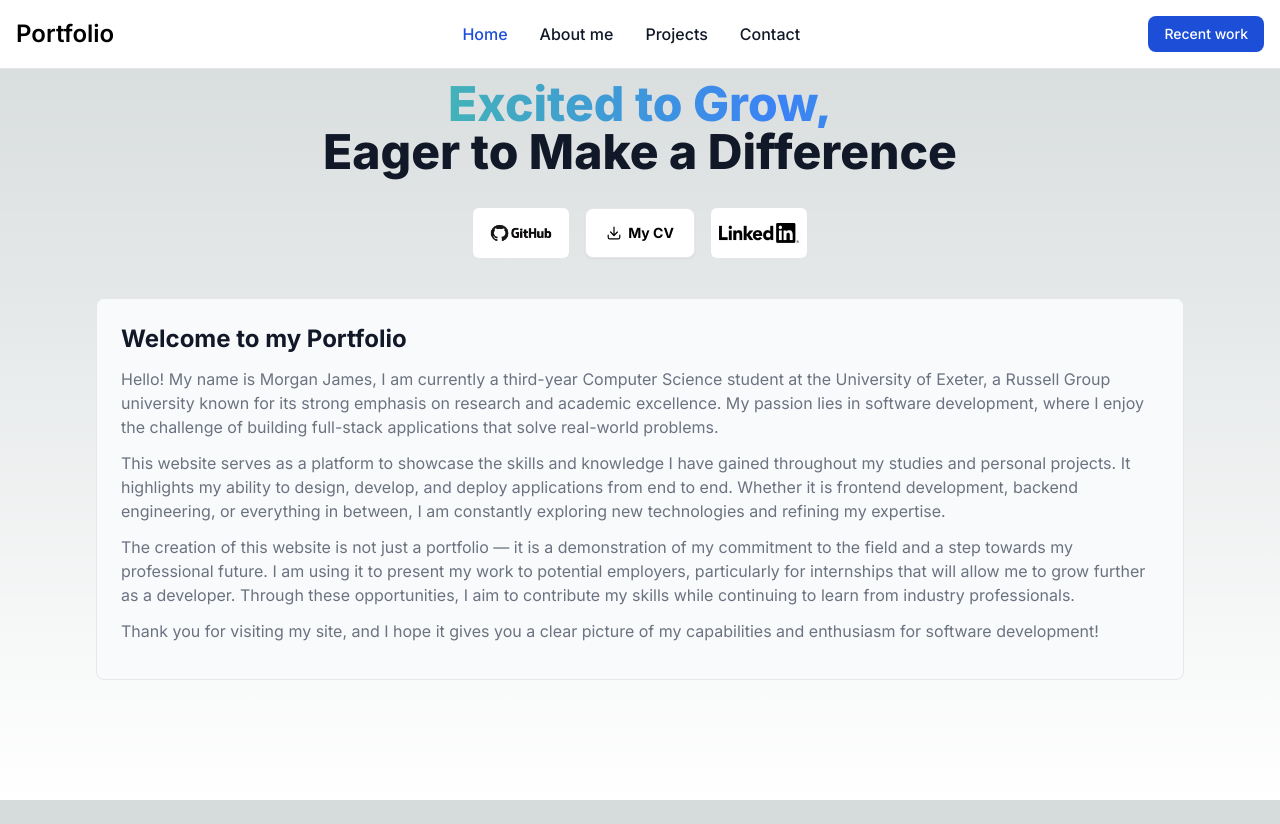
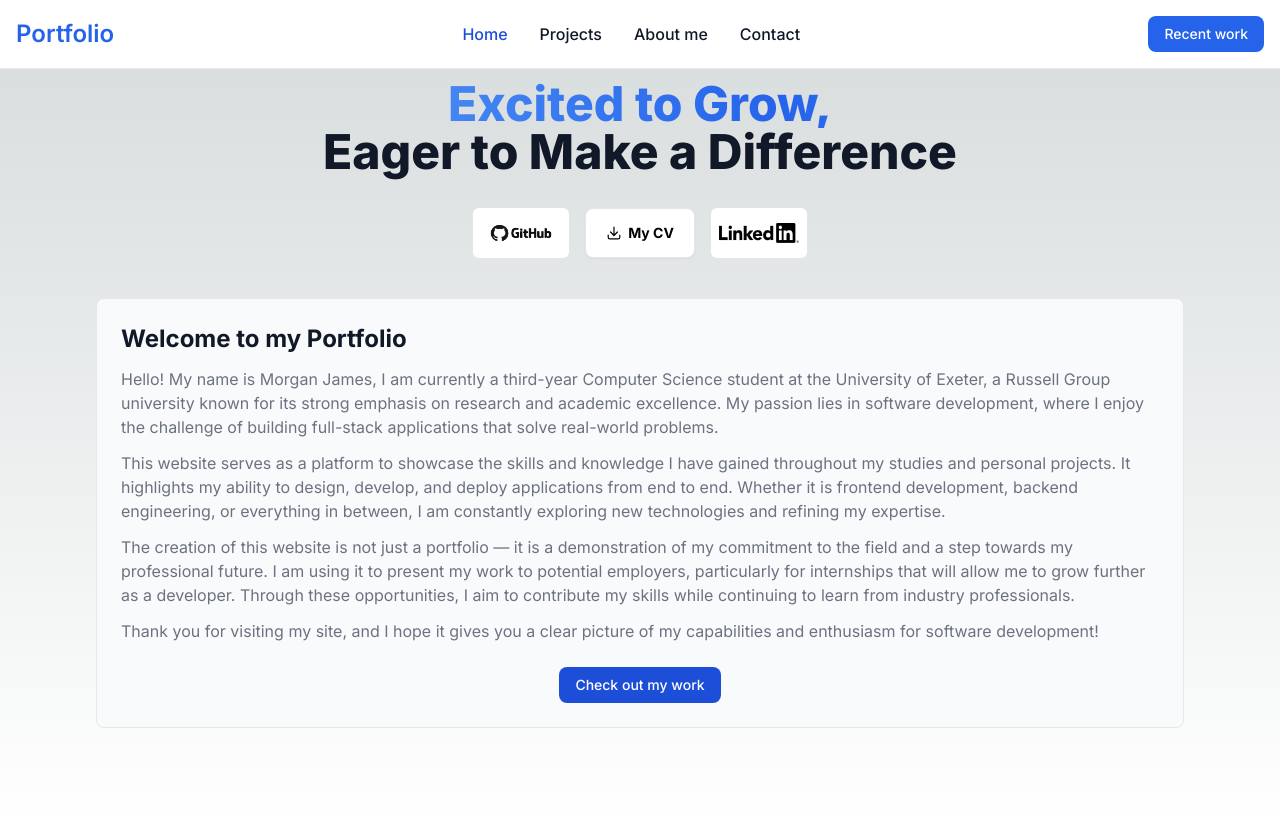
Before and after one commit to Morgan0404/portfolio-website, a Next.js app: page / in a window 1280 px wide. Before the commit the page ends 800 px from the top, so only its background shows below. Built offline with nearby package versions, Linux system fonts and the light colour scheme.

Commit message:
Finished home layout

```diff
--- a/src/app/about/page.tsx
+++ b/src/app/about/page.tsx
@@ -13,7 +13,7 @@ export default function ContactPage() {
             <main className="flex min-h-screen flex-col items-center justify-between p-24 pt-20">
                 <div className="flex flex-col items-center gap-4">
                     <div>
-                        <h1 className="text-4xl font-bold text-center mt-8">My Project Timeline</h1>
+                        <h1 className="text-4xl font-bold text-center mt-8">My Timeline</h1>
                         <Timeline />
                     </div>
                 </div>
--- a/src/app/page.tsx
+++ b/src/app/page.tsx
@@ -16,7 +16,7 @@ export default function Home() {
             <main className="flex min-h-screen flex-col items-center justify-between p-24 pt-20 ">
                 <div className="flex flex-col items-center gap-4">
                     <h1 className="mb-4 text-lg font-extrabold text-gray-900 dark:text-white md:text-4xl md:text-5xl text-center">
-                        <span className="block text-transparent bg-clip-text bg-gradient-to-r from-green-400 via-blue-500 to-green-400 animate-moving-gradient bg-[length:200%]">
+                        <span className="block text-transparent bg-clip-text bg-gradient-to-r from-blue-400 via-blue-600 to-blue-400 animate-moving-gradient bg-[length:200%]">
                             Excited to Grow,
                         </span>
                         <span className="block">Eager to Make a Difference</span>
@@ -83,6 +83,16 @@ export default function Home() {
                         <p className="mb-3 text-gray-500 dark:text-gray-400">
                             Thank you for visiting my site, and I hope it gives you a clear picture of my capabilities and enthusiasm for software development!
                         </p>
+                        <div className="flex justify-center mt-6">
+                            <Link href="/projects">
+                                <button
+                                    type="button"
+                                    className="text-white bg-blue-700 hover:bg-blue-800 focus:ring-4 focus:outline-none focus:ring-blue-300 font-medium rounded-lg text-sm px-4 py-2 text-center dark:bg-blue-600 dark:hover:bg-blue-700 dark:focus:ring-blue-800"
+                                >
+                                    Check out my work
+                                </button>
+                            </Link>
+                        </div>
                     </div>
 
                 </div>
--- a/src/app/projects/page.tsx
+++ b/src/app/projects/page.tsx
@@ -6,14 +6,12 @@ import React from "react";
 export default function ProjectDisplay() {
     return (
         <div>
-            <h1 className="text-4xl font-bold text-center mt-8">Contact Me</h1>
             <MyProjects />
             {/* Main content starts below the Navbar */}
             <main className="flex min-h-screen flex-col items-center justify-between p-24 pt-20">
                 <div className="flex flex-col items-center gap-4">
                     <div>
-                        <h1 className="text-4xl font-bold text-center mt-8">My Projects - A timeline</h1>
-                        <Timeline />
+                        <h1 className="text-4xl font-bold text-center mt-8">My Projects</h1>
                     </div>
                 </div>
 
--- a/src/components/Navbar.tsx
+++ b/src/components/Navbar.tsx
@@ -14,14 +14,14 @@ const Navbar = () => {
         <nav className="bg-white dark:bg-gray-900 fixed w-full z-20 top-0 left-0 border-b border-gray-200 dark:border-gray-600">
             <div className="max-w-screen-xl flex flex-wrap items-center justify-between mx-auto p-4">
                 <Link href="/" className="flex items-center space-x-3 rtl:space-x-reverse">
-          <span className="self-center text-2xl font-semibold whitespace-nowrap dark:text-white">
+          <span className="self-center text-2xl font-semibold whitespace-nowrap dark:text-white text-blue-600">
             Portfolio
           </span>
                 </Link>
                 <div className="flex md:order-2 space-x-3 md:space-x-0 rtl:space-x-reverse">
                     <button
                         type="button"
-                        className="text-white bg-blue-700 hover:bg-blue-800 focus:ring-4 focus:outline-none focus:ring-blue-300 font-medium rounded-lg text-sm px-4 py-2 text-center dark:bg-blue-600 dark:hover:bg-blue-700 dark:focus:ring-blue-800"
+                        className="text-white bg-blue-600 hover:bg-blue-800 focus:ring-4 focus:outline-none focus:ring-blue-300 font-medium rounded-lg text-sm px-4 py-2 text-center dark:bg-blue-600 dark:hover:bg-blue-700 dark:focus:ring-blue-800"
                         onClick={() => window.location.href = 'https://gradgig.co.uk'}
                     >
                         Recent work
@@ -70,20 +70,21 @@ const Navbar = () => {
                         </li>
                         <li>
                             <Link
+                                href="/projects"
+                                className="block py-2 px-3 text-gray-900 rounded hover:bg-gray-100 md:hover:bg-transparent md:hover:text-blue-700 md:p-0 md:dark:hover:text-blue-500 dark:text-white dark:hover:bg-gray-700 dark:hover:text-white md:dark:hover:bg-transparent dark:border-gray-700"
+                            >
+                                Projects
+                            </Link>
+                        </li>
+                        <li>
+                            <Link
                                 href="/about"
                                 className="block py-2 px-3 text-gray-900 rounded hover:bg-gray-100 md:hover:bg-transparent md:hover:text-blue-700 md:p-0 md:dark:hover:text-blue-500 dark:text-white dark:hover:bg-gray-700 dark:hover:text-white md:dark:hover:bg-transparent dark:border-gray-700"
                             >
                                 About me
                             </Link>
                         </li>
-                        <li>
-                            <Link
-                                href="/projects"
-                                className="block py-2 px-3 text-gray-900 rounded hover:bg-gray-100 md:hover:bg-transparent md:hover:text-blue-700 md:p-0 md:dark:hover:text-blue-500 dark:text-white dark:hover:bg-gray-700 dark:hover:text-white md:dark:hover:bg-transparent dark:border-gray-700"
-                            >
-                                Projects
-                            </Link>
-                        </li>
+
                         <li>
                             <Link
                                 href="/contact" // This will correctly navigate to the contact page
```
